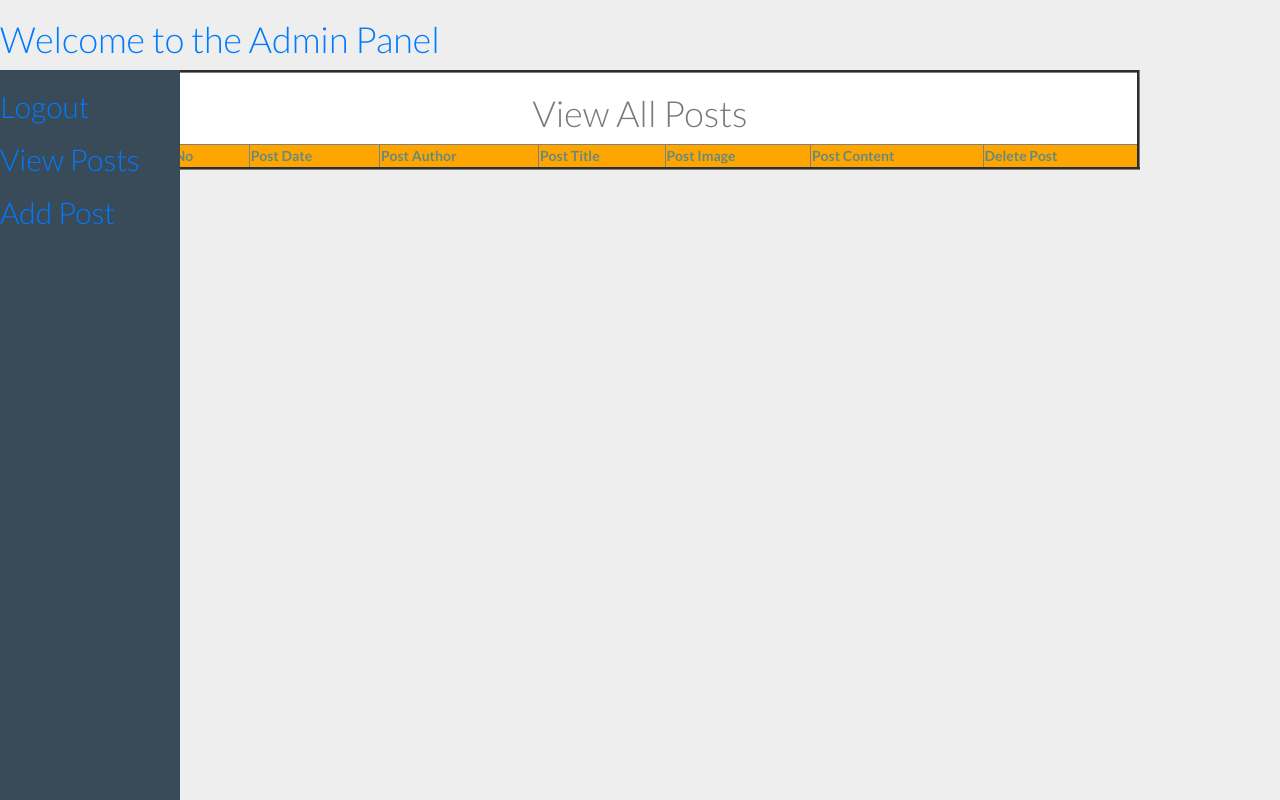
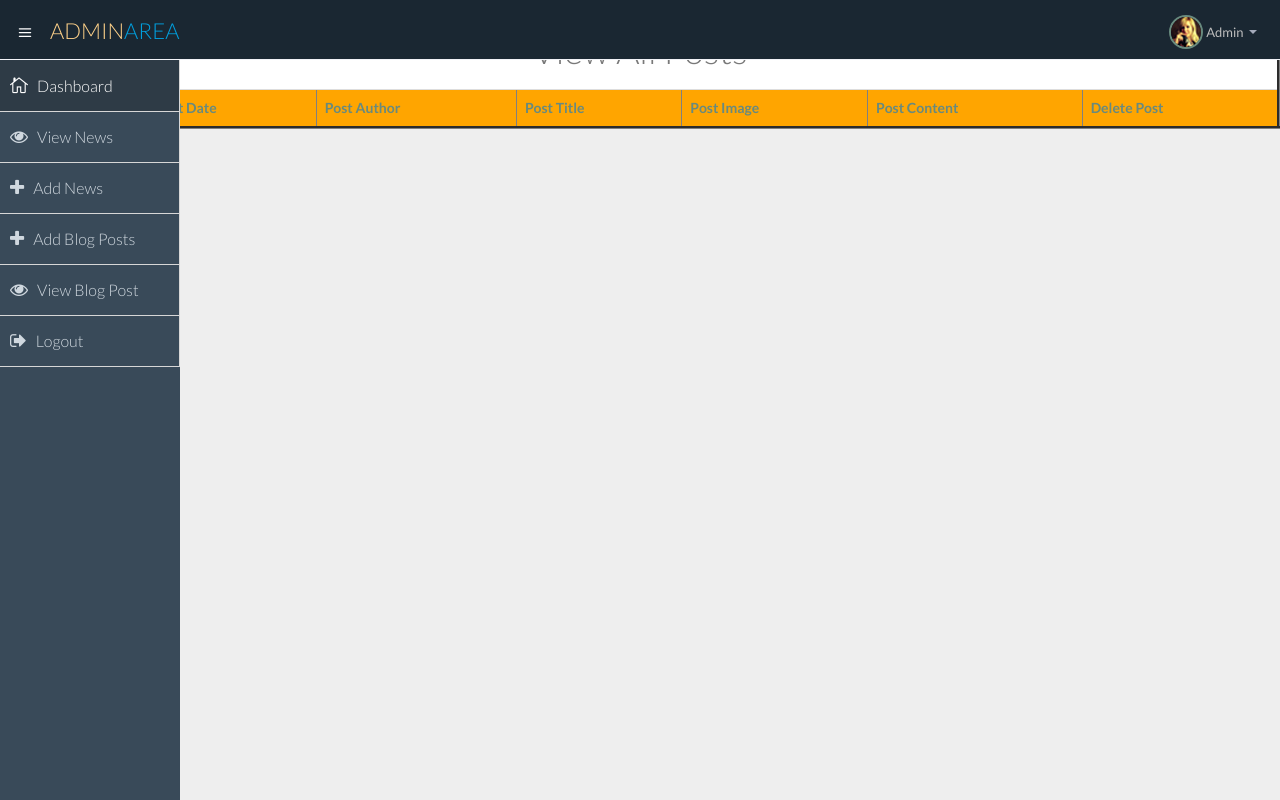
Before and after one commit to DennisDaddy/AdminPanel, a PHP site: page /view_posts.php in a window 1280 px wide. Run offline with PHP 8.4, Linux system fonts and the light colour scheme; data that the repository does not hold is empty.

Commit message:
add view posts

```diff
--- a/view_posts.php
+++ b/view_posts.php
@@ -40,19 +40,107 @@
       <script src="js/lte-ie7.js"></script>
     <![endif]-->
   </head>
-<body>
-<div id="header">
-<a href="index.php"><h1>Welcome to the Admin Panel</h1></a>
 
-</div>
+  <body>
+  <!-- container section start -->
+  <section id="container" class="">
 
-<div id="sidebar">
-	<h2><a href="logout.php">Logout</a></h2>
-	<h2><a href="view_posts.php">View Posts</a></h2>
-	<h2><a href="insert_post.php">Add Post</a></h2>
 
-</div>
-<table width="1000" border="3" align="center" bgcolor="pink">
+      <header class="header dark-bg">
+            <div class="toggle-nav">
+                <div class="icon-reorder tooltips" data-original-title="Toggle Navigation" data-placement="bottom"><i class="icon_menu"></i></div>
+            </div>
+
+            <!--logo start-->
+            <a href="index.html" class="logo">Admin<span class="lite">Area</span></a>
+            <!--logo end-->
+
+            <div class="nav search-row" id="top_menu">
+
+            </div>
+
+            <div class="top-nav notification-row">
+                <!-- notificatoin dropdown start-->
+                <ul class="nav pull-right top-menu">
+
+                    <li class="dropdown">
+                        <a data-toggle="dropdown" class="dropdown-toggle" href="#">
+                            <span class="profile-ava">
+                                <img alt="" src="img/avatar1_small.jpg">
+                            </span>
+                            <span class="username">Admin</span>
+                            <b class="caret"></b>
+                        </a>
+                        <ul class="dropdown-menu extended logout">
+                            <div class="log-arrow-up"></div>
+
+                            <li>
+                                <a href="login.html"><i class="icon_key_alt"></i> Log Out</a>
+                            </li>
+
+                        </ul>
+                    </li>
+                    <!-- user login dropdown end -->
+                </ul>
+                <!-- notificatoin dropdown end-->
+            </div>
+      </header>
+      <!--header end-->
+
+      <!--sidebar start-->
+      <aside>
+          <div id="sidebar"  class="nav-collapse ">
+              <!-- sidebar menu start-->
+              <ul class="sidebar-menu">
+                  <li class="active">
+                      <a class="" href="index.html">
+                          <i class="icon_house_alt"></i>
+                          <span>Dashboard</span>
+                      </a>
+                  </li>
+				  <li class="sub-menu">
+                      <a href="view_posts.php" class="">
+                          <i class="fa fa-eye" aria-hidden="true"></i>
+                          <span>View News</span>
+                          </a>
+                  </li>
+                  <li class="sub-menu">
+                      <a href="insert_post.php" class="">
+                          <i class="fa fa-plus" aria-hidden="true"></i>
+                          <span>Add News</span>
+
+                      </a>
+
+                  </li>
+                  <li>
+                      <a class="" href="insert_blog.php">
+                          <i class="fa fa-plus" aria-hidden="true"></i>
+                          <span>Add Blog Posts</span>
+                      </a>
+                  </li>
+                  <li>
+                      <a class="" href="view_blog.php">
+                          <i class="fa fa-eye" aria-hidden="true"></i>
+                          <span>View Blog Post</span>
+
+                      </a>
+
+                  </li>
+
+                  <li class="sub-menu">
+                      <a href="logout.php" class="">
+                          <i class="fa fa-sign-out" aria-hidden="true"></i>
+                          <span>Logout</span>
+
+                      </a>
+
+                  </li>
+              </ul>
+              <!-- sidebar menu end-->
+          </div>
+      </aside>
+      <!--sidebar end-->
+<table width="1000" border="3" align="center" bgcolor="pink" class="table">
 <tr>
 	<td colspan="8" align="center" bgcolor="white"><h1>View All Posts</h1></td>
 </tr>
```
